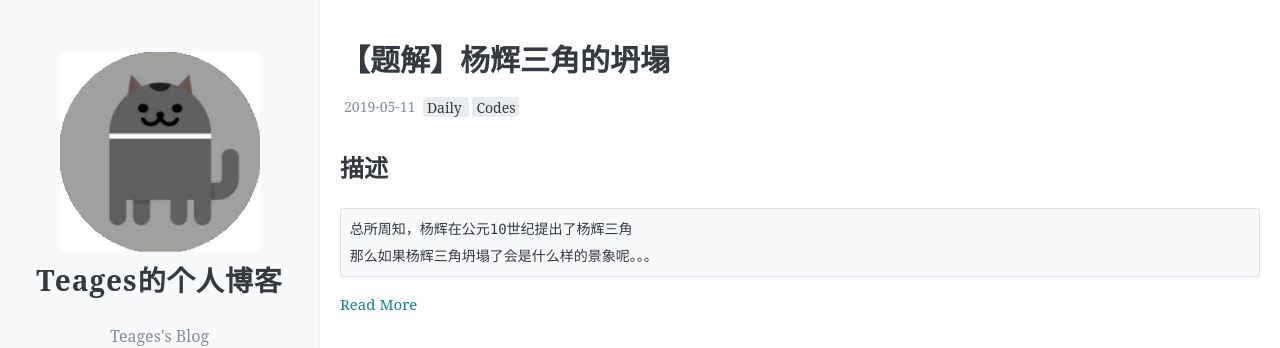
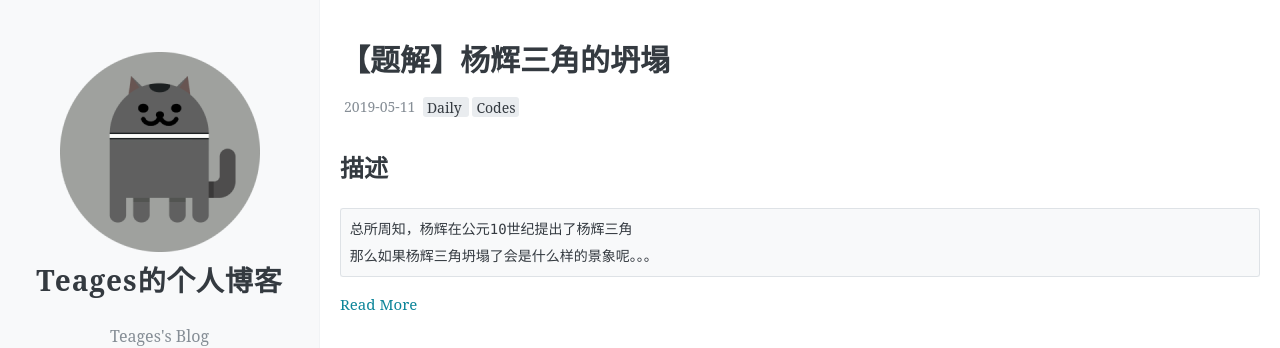
Before and after one commit to Teages/loffer-blog, a Jekyll site: the page built from index.html, in a window 1280 px wide. Shown: the top 348 px of the page. Built offline with Jekyll 4.4.1, drawn with Linux system fonts in a browser that asks for light colours; the list of posts is cut into pages by our own code; comment, search, counter and statistics services are not loaded.

Commit message:
要提交的变更： 	修改：     _config.yml 	删除：     main-source/Teages.jpg 	新文件：   main-source/Teages.png 	删除：     main-source/favicon.ico 	新文件：   main-source/favicon.png

```diff
--- a/_config.yml
+++ b/_config.yml
@@ -14,10 +14,10 @@ description: Teages's Blog
 #
 
 # 你的博客logo图片URL，建议尺寸不超过300px × 300px
-avatar: /main-source/Teages.jpg
+avatar: /main-source/Teages.png
 
 # 你的favicon（出现在浏览器tab上）图片URL，建议使用较小(64px × 64px)的图片
-favicon: /main-source/Teages.jpg
+favicon: /main-source/favicon.png
 
 
 # 菜单中的按钮
```
Also changed, not shown: main-source/Teages.jpg (deleted), main-source/Teages.png (added), main-source/favicon.ico (deleted), main-source/favicon.png (added).
